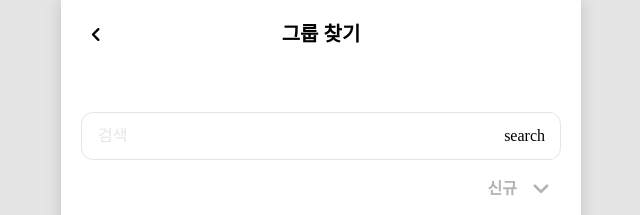
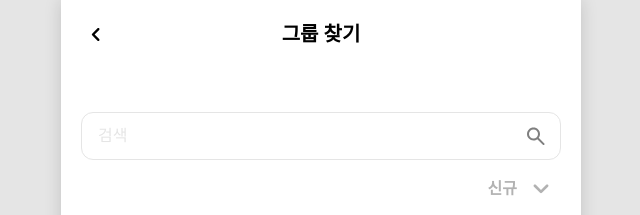
Before and after one commit to DoitorPay/Guide, a React (Vite) app in the folder frontend/: page /groupsearch in a window 1280 px wide. Shown: the top 215 px of the page, without its empty margins (319-959 px from the left). Built offline with nearby package versions, Linux system fonts and the light colour scheme; a web font is replaced by a local one.

Commit message:
style: 그룹검색 컴포넌트 검색 아이콘 스타일 오류 수정

```diff
--- a/frontend/src/components/group/GroupSearchInput.jsx
+++ b/frontend/src/components/group/GroupSearchInput.jsx
@@ -1,6 +1,7 @@
 import React, { useState } from "react";
 import Input from "@/components/Input/input";
 import MoreOption from "@/components/popupModal/moreOption"; // MoreOption 컴포넌트 임포트
+import SearchIcon from "/icons/search-gray.svg"
 
 const GroupSearchInput = ({ onSearch, onSortChange }) => {
     const [searchQuery, setSearchQuery] = useState("");
@@ -47,7 +48,7 @@ const GroupSearchInput = ({ onSearch, onSortChange }) => {
                     placeholder="검색"
                     value={searchQuery}
                     onChange={handleSearchChange}
-                    icon="search"
+                    icon={<img src={SearchIcon} alt="화살표" className="svg-icon" />}
                 />
             </div>
             <div className="sort-box" onClick={toggleMoreOption}>
```
